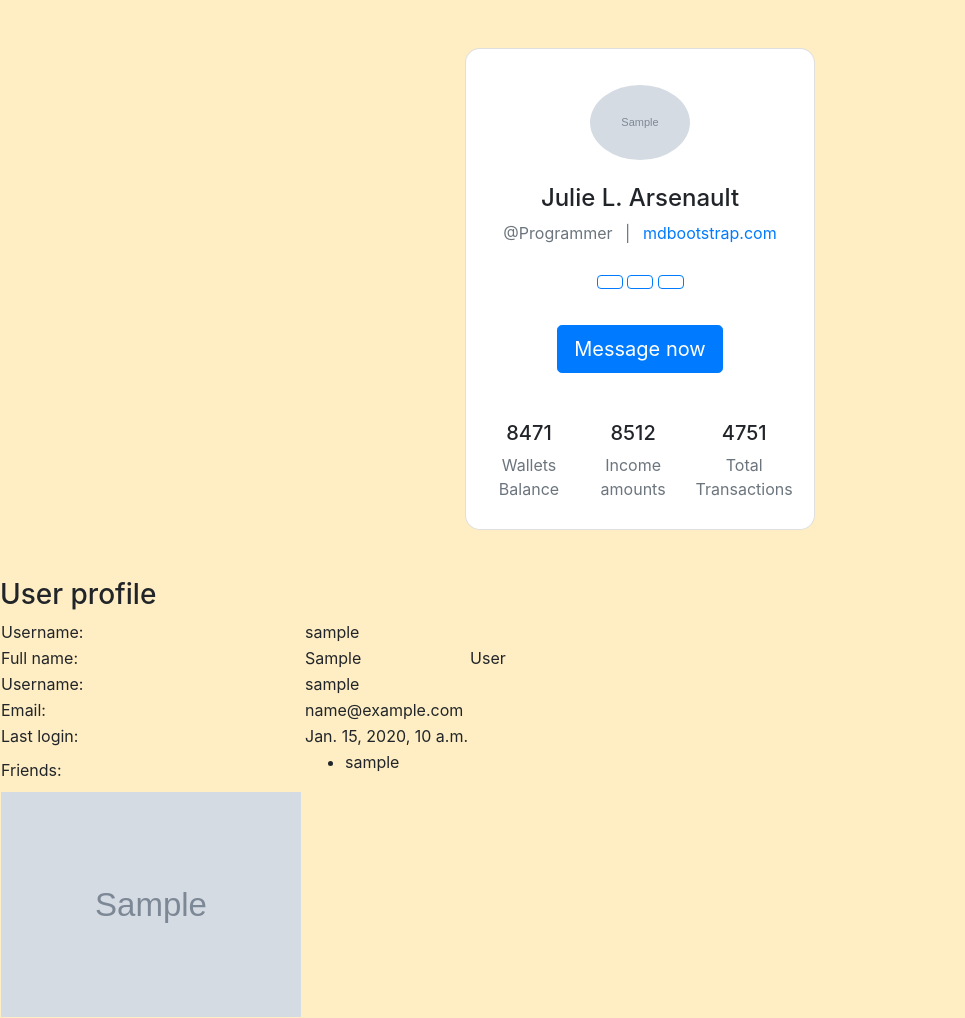
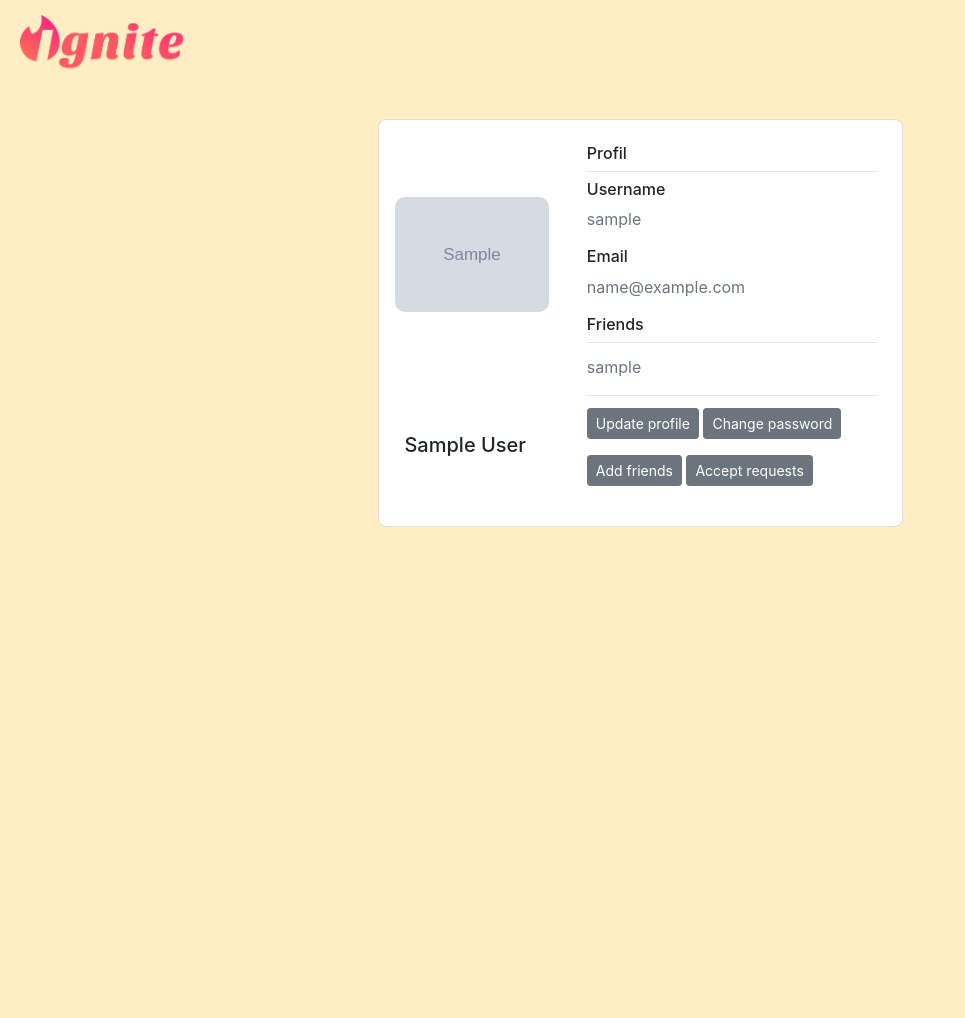
Before and after one commit to MadalinaKopacz/Ignite, a Django app: page /accounts/profile/ in a window 1280 px wide. Shown: the whole page, without its empty margins (0-965 px from the left). After the commit the page ends 527 px from the top, so only its background shows below. Run offline with Django 4.2, Linux system fonts and the light colour scheme; a user stored in the database is signed in; tables that the repository leaves empty hold one stand-in row (values such as "Sample post"); grey boxes marked "Sample" are stand-in pictures; some libraries are stand-ins or nearby versions.

Commit message:
profile and friends pages

```diff
--- a/ignite/accounts/forms.py
+++ b/ignite/accounts/forms.py
@@ -18,6 +18,11 @@ class userCreate(UserCreationForm):
         self.helper = FormHelper()
         self.helper.form_method = 'post'
         self.helper.add_input(Submit('submit', 'Sign Up!', css_class='btn-secondary'))
+
+class ChangePasswordForm(forms.Form):
+    old_password=forms.PasswordInput()
+    new_password=forms.PasswordInput()
+    reenter_password=forms.PasswordInput()
 
 class UpdateUserForm(forms.ModelForm):
     username = forms.CharField(max_length=100,
--- a/ignite/accounts/urls.py
+++ b/ignite/accounts/urls.py
@@ -3,14 +3,15 @@ from django.contrib.auth import views as auth_views
 from . import views
 
 urlpatterns = [  path('create/', views.createView, name='create'),
-                 path('detailView/<username>/', views.detailView),
-                 path('profile/', views.profile),
-                 path('update/', views.updateView),
+                 # path('detailView/<username>/', views.detailView),
+                 path('profile/', views.profile, name="profile"),
+                 path('update/', views.updateView, name="update"),
+                 path('changepassword/', views.changePasswordView, name="chpass"),
                  path('delete/<username>/', views.deleteView),
                  #  path('', include("django.contrib.auth.urls")),
-                 path('send_friend/', views.findFriendsView, name='send friend request'),
+                 path('send_friend/', views.findFriendsView, name='search'),
                  path('accept_friend/<requestID>/', views.acceptFriendView, name='accept friend request'),
-                 path('requests/', views.seeFriendRequests),
+                 path('requests/', views.seeFriendRequests, name="requests"),
                  path('login/', views.login_view, name ='login'),
                  path('logout/', views.logout_view, name ='logout'),
             ]
--- a/ignite/accounts/views.py
+++ b/ignite/accounts/views.py
@@ -2,10 +2,11 @@ from multiprocessing import context
 import re
 from django.http import HttpResponse, HttpResponseRedirect
 from django.shortcuts import get_object_or_404, render
-from .forms import FriendRequests, addFriend, userCreate, LoginForm, UpdateUserForm
+from .forms import FriendRequests, addFriend, userCreate, LoginForm, UpdateUserForm, ChangePasswordForm
 from .models import Friend_Request, User
 from django.contrib.auth.decorators import login_required
-from django.contrib.auth import logout, authenticate, login
+from django.contrib.auth.forms import PasswordChangeForm
+from django.contrib.auth import logout, authenticate, login, update_session_auth_hash
 import requests
 
 from django.contrib.gis.geoip2 import GeoIP2
@@ -43,6 +44,9 @@ def update_location(request, user):
 
 
 def login_view(request):
+    if not request.user.is_anonymous: # cnv deja conectat acceseaza
+        return HttpResponseRedirect('/start_page/get/')
+
     context = {}
     form = LoginForm(request.POST or None)
 
@@ -59,6 +63,8 @@ def login_view(request):
 
 
 def createView(request):
+    if not request.user.is_anonymous: # cnv deja conectat acceseaza
+        return HttpResponseRedirect('/start_page/get/')
     context = {}
     form = userCreate(request.POST or None, request.FILES or None)
 
@@ -78,7 +84,7 @@ def detailView(request, username):
     context = {}
     context["data"] = User.objects.get(username = username)
 
-    return render(request, 'accounts/detailView.html', context)
+    return render(request, 'accounts/profile.html', context)
 
 @login_required
 def updateView(request):
@@ -90,11 +96,28 @@ def updateView(request):
 
     if form.is_valid():
         form.save()
-        return HttpResponseRedirect("../detailView/" + object.username)
+        return HttpResponseRedirect("../profile/")
 
     context["form"] = form
     return render(request, "accounts/update.html", context)
 
+@login_required
+def changePasswordView(request):
+    context = {}
+
+    form = PasswordChangeForm(user=request.user, data=request.POST or None)
+
+    if request.method == "POST":
+        if form.is_valid():
+            form.save()
+            update_session_auth_hash(request, form.user)
+            return render(request, 'accounts/profile.html', context)
+
+        else:
+            context['error'] = "Passwords don't match."
+
+    context["form"] = form
+    return render(request, "accounts/changepassword.html", context)
 
 def deleteView(request, username):
     context = {}
@@ -107,6 +130,16 @@ def deleteView(request, username):
     return render(request, "accounts/deleteView.html", context)
 
 @login_required
+def getFriends(request):
+    context = {}
+
+    user = request.user
+    context["data"] = user
+    context["friends"] = user.friends.all()
+
+    return render(request, 'accounts/profile.html', context)
+
+@login_required
 def profile(request):
     context = {}
 
@@ -114,7 +147,7 @@ def profile(request):
     context["data"] = user
     context["friends"] = user.friends.all()
 
-    return render(request, 'accounts/detailView.html', context)
+    return render(request, 'accounts/profile.html', context)
 
 
 @login_required
@@ -124,8 +157,17 @@ def findFriendsView(request):
     if request.method == "POST":
         if form.is_valid():
             username = form.cleaned_data.get('username')
-            to_user = User.objects.get(username=username)
-            return addFriendView(request, to_user)
+            try:
+                to_user = User.objects.get(username=username)
+                if request.user == to_user:
+                    return render(request, "accounts/findFriends.html", {"form": form, "error":"I dont think you're so lonely you're adding yourself as a friend..."})
+                elif to_user in request.user.friends.all():
+                    return render(request, "accounts/findFriends.html", {"form": form, "error":"Already friends"})
+
+                return addFriendView(request, to_user)
+            except:
+                return render(request, "accounts/findFriends.html", {"form": form, "error":"No user with that username"})
+
 
     return render(request, "accounts/findFriends.html", {"form": form})
 
@@ -133,25 +175,22 @@ def findFriendsView(request):
 def addFriendView(request, to_user):
     from_user = request.user
 
-    if from_user == to_user:
-        return HttpResponse("I dont think you're so lonely you're adding yourself as a friend...")
-
     form = addFriend()
 
     if form.is_valid():
         form.save()
-        return HttpResponseRedirect("../detailView/" + object.username)
+        return HttpResponseRedirect("../profile/")
 
     if to_user == None:
-        return HttpResponse("Invalid")
+        return render(request, "accounts/findFriends.html", {"form": form, "error":"Invalid"})
 
     friend_req, created = Friend_Request.objects.get_or_create(from_user=from_user,
     to_user = to_user)
 
     if created:
-        return HttpResponse("Request sent")
+        return render(request, "accounts/findFriends.html", {"form": form, "error":"Request sent."})
     else:
-        return HttpResponse("A request already exists")
+        return render(request, "accounts/findFriends.html", {"form": form, "error":"A request already exists."})
 
 @login_required
 def seeFriendRequests(request):
@@ -159,7 +198,7 @@ def seeFriendRequests(request):
 
     if request.method == "POST":
         id = request.POST['requests']
-        return acceptFriendView(request, id)
+        return render(request, 'accounts/seeRequests.html', {'form':form, 'error': acceptFriendView(request, id)})
 
     return render(request, 'accounts/seeRequests.html', {'form':form})
 
@@ -170,9 +209,9 @@ def acceptFriendView(request, requestID):
         friend_req.to_user.friends.add(friend_req.from_user)
         friend_req.from_user.friends.add(friend_req.to_user)
         friend_req.delete()
-        return HttpResponse("Request accepted")
+        return "Request accepted"
     else:
-        return HttpResponse("Request denied")
+        return "Request denied"
 
 @login_required
 def logout_view(request):
--- a/ignite/activities/models.py
+++ b/ignite/activities/models.py
@@ -13,7 +13,7 @@ def validate_score(score):
 # models
 class Activity(models.Model):
     LOCATION_TYPES = [('indoor','indoor'),
-                      ('outdooor', 'outdoor'),
+                      ('outdoor', 'outdoor'),
                       ('any', 'any')]
 
     name = models.CharField(max_length=50)
--- a/ignite/templates/accounts/detailView.html
+++ /dev/null
@@ -1,166 +0,0 @@
-{% load static %}
-<!DOCTYPE html>
-<html lang="en" class="w-100 h-100">
-
-<head>
-  {% load static %}
-  <link rel="stylesheet" href="{% static 'css/bootstrap.min.css' %}">
-  <script src="{% static 'js/bootstrap.min.js' %}"></script>
-
-  <title>Ignite</title>
-</head>
-
-<body style="background-color: #FFEEC4">
-
-
-<section class="vh-100">
-    <div class="container py-5 h-100">
-        <div class="row d-flex justify-content-center align-items-center h-100">
-        <div class="col-md-12 col-xl-4">
-
-            <div class="card" style="border-radius: 15px;">
-            <div class="card-body text-center">
-                <div class="mt-3 mb-4">
-                <img src="{{data.profile_picture.url}}"
-                    class="rounded-circle img-fluid" style="width: 100px;" />
-                </div>
-                <h4 class="mb-2">Julie L. Arsenault</h4>
-                <p class="text-muted mb-4">@Programmer <span class="mx-2">|</span> <a
-                    href="#!">mdbootstrap.com</a></p>
-                <div class="mb-4 pb-2">
-                <button type="button" class="btn btn-outline-primary btn-floating">
-                    <i class="fab fa-facebook-f fa-lg"></i>
-                </button>
-                <button type="button" class="btn btn-outline-primary btn-floating">
-                    <i class="fab fa-twitter fa-lg"></i>
-                </button>
-                <button type="button" class="btn btn-outline-primary btn-floating">
-                    <i class="fab fa-skype fa-lg"></i>
-                </button>
-                </div>
-                <button type="button" class="btn btn-primary btn-rounded btn-lg">
-                Message now
-                </button>
-                <div class="d-flex justify-content-between text-center mt-5 mb-2">
-                <div>
-                    <p class="mb-2 h5">8471</p>
-                    <p class="text-muted mb-0">Wallets Balance</p>
-                </div>
-                <div class="px-3">
-                    <p class="mb-2 h5">8512</p>
-                    <p class="text-muted mb-0">Income amounts</p>
-                </div>
-                <div>
-                    <p class="mb-2 h5">4751</p>
-                    <p class="text-muted mb-0">Total Transactions</p>
-                </div>
-                </div>
-            </div>
-            </div>
-
-        </div>
-        </div>
-    </div>
-</section>
-<div class="main">
-
-
-    <h3>User profile</h3>
-    <table>
-        <tr>
-            <td>
-                Username:
-            </td>
-            <td>
-
-            </td>
-            <td>
-                {{ data.username }}
-            </td>
-        </tr>
-
-        <tr>
-            <td>
-                Full name:
-            </td>
-            <td>
-
-            </td>
-            <td>
-                {{ data.first_name }}
-            </td>
-            <td>
-                {{ data.last_name }}
-            </td>
-        </tr>
-
-        <tr>
-            <td>
-                Username:
-            </td>
-            <td>
-
-            </td>
-            <td>
-                {{ data.username }}
-            </td>
-        </tr>
-
-        <tr>
-            <td>
-                Email:
-            </td>
-            <td>
-
-            </td>
-            <td>
-                {{ data.email }}
-            </td>
-        </tr>
-
-
-        <tr>
-            <td>
-                Last login:
-            </td>
-            <td>
-
-            </td>
-            <td>
-                {{ data.last_login }}
-            </td>
-        </tr>
-
-        <tr>
-            <td>
-                Friends:
-            </td>
-            <td>
-
-            </td>
-            <td>
-                <ul>
-                    {% for friend in friends%}
-                        <li> {{ friend.username }}</li>
-                    {% empty %}
-                        <li> No friends yet</li>
-                    {% endfor %}
-                </ul>
-
-            </td>
-        </tr>
-
-        <tr>
-            <td>
-                <img src="{{data.profile_picture.url}}" width="300px">
-            </td>
-        </tr>
-    </table>
-
-
-</div>
-
-
-</body>
-
-</html>
--- a/ignite/templates/accounts/findFriends.html
+++ b/ignite/templates/accounts/findFriends.html
@@ -21,6 +21,9 @@
                 <br>
                 <h1 class="mt-2 text-center">Add friend</h1>
                 <br>
+                {% if error %}
+                <p>{{ error }}</p>
+                {% endif %}
                 <form method="post">
                     {% csrf_token %}
                     {{form|crispy}}
--- /dev/null
+++ b/ignite/templates/accounts/profile.html
@@ -0,0 +1,75 @@
+{% load crispy_forms_tags %}
+{% load static %}
+
+<html lang="en">
+
+<head>
+    <meta charset="utf-8">
+    <meta name="viewport" content="width=device-width, initial-scale=1, shrink-to-fit=no">
+    <link rel="stylesheet" href="https://stackpath.bootstrapcdn.com/bootstrap/4.1.3/css/bootstrap.min.css"
+        integrity="sha384-MCw98/SFnGE8fJT3GXwEOngsV7Zt27NXFoaoApmYm81iuXoPkFOJwJ8ERdknLPMO" crossorigin="anonymous">
+</head>
+
+
+<body style="background-color: #FFEEC4">
+    <img style="height: 7%; margin: 15px auto auto 20px" src="{% static 'global_images/logo.png' %}" />
+
+    <div class="container">
+        <section class="vh-200">
+            <div class="container py-5 h-200">
+                <div class="row d-flex justify-content-center align-items-center">
+                <div class="col col-lg-6 mb-4 mb-lg-0">
+                    <div class="card mb-3" style="border-radius: .5rem;">
+                    <div class="row g-0">
+                        <div class="col-md-4 text-center d-flex flex-column justify-content-around"
+                        style="border-top-left-radius: .5rem; border-bottom-left-radius: .5rem;">
+                            <img src="{{data.profile_picture.url}}"
+                                alt="Profile picture" class="img-fluid"
+                                style="width: 180px; border-radius: 10px; margin-left: 1rem; margin-top: 1rem;" />
+                            <h5 style="margin-left: 1.2rem;">{{data.first_name}} {{data.last_name}}</h5>
+                        </div>
+                        <div class="col-md-8">
+                            <div class="card-body p-4">
+                                <h6>Profil</h6>
+                                <hr class="mt-0 mb-2">
+                                <h6>Username</h6>
+                                <p class="text-muted">{{data.username}}</p>
+
+                                    <h6>Email</h6>
+                                    <p class="text-muted"> {{data.email}}</p>
+
+                                <h6>Friends</h6>
+                                <hr class="mt-0 mb-2">
+                                <div class="row pt-1">
+                                <div class="col">
+                                    {% if not friends %}
+                                    <a href="{% url 'accounts:search' %}"><p class="text-muted">No friends yet. Add them now.</p></a>
+                                    {% else %}
+                                    {% for friend in friends %}
+                                    <p class="text-muted"> {{friend.username }}</p>
+                                    {% endfor %}
+                                    {% endif %}
+                                </div>
+                                </div>
+                                <hr class="mt-0 mb-2">
+                                <div class="row pt-1">
+                                <div class="col">
+                                    <a href="{% url 'accounts:update' %}" class="btn btn-sm btn-secondary mb-3"> Update profile </a>
+                                    <a href="{% url 'accounts:chpass' %}" class="btn btn-sm btn-secondary mb-3"> Change password </a>
+                                    <a href="{% url 'accounts:search' %}" class="btn btn-sm btn-secondary mb-3"> Add friends </a>
+                                    <a href="{% url 'accounts:requests' %}" class="btn btn-sm btn-secondary mb-3"> Accept requests </a>
+                                </div>
+                                </div>
+                            </div>
+                        </div>
+                    </div>
+                    </div>
+                </div>
+                </div>
+            </div>
+        </section>
+    </div>
+
+</body>
+
+</html>
--- a/ignite/templates/global/start_page.html
+++ b/ignite/templates/global/start_page.html
@@ -30,6 +30,9 @@
       <a href="{% url 'mood_quizzes:quiz' %}" class="btn btn-lg btn-secondary mb-3">Quiz</a>
     </div>
     <div>
+      <a href="{% url 'accounts:profile' %}" class="btn btn-lg btn-secondary mb-3">Profile</a>
+    </div>
+    <div>
       <a href="{% url 'accounts:logout' %}" class="btn btn-lg btn-secondary mb-3">Logout</a>
     </div>
 
```
Also changed, not shown: ignite/templates/accounts/changepassword.html (added, +39 -0 lines), ignite/activities/migrations/0003_alter_activity_location_type.py (added).
